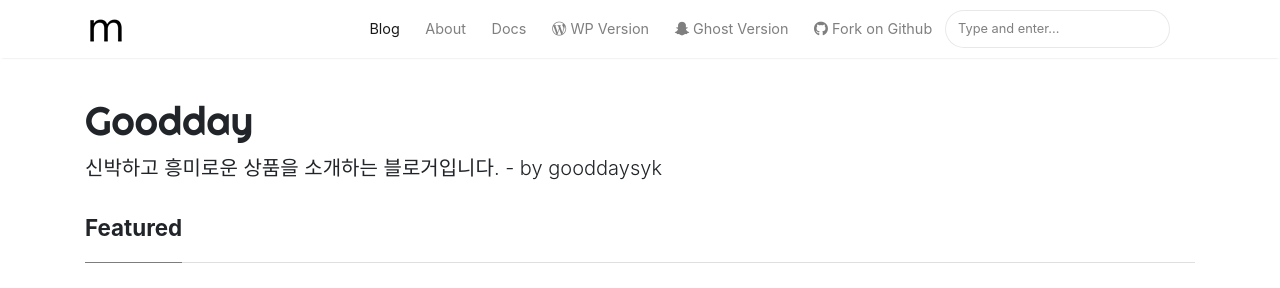
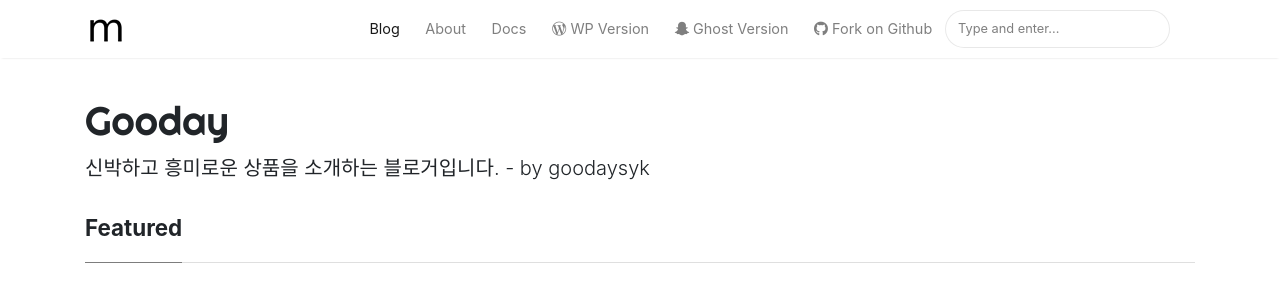
Before and after one commit to gooddaysyk/mygoods, a Jekyll site: the page built from index.html, in a window 1280 px wide and 900 px high. Shown: the top 288 px of the window. Built offline with Jekyll 4.4.1, drawn with Linux system fonts in a browser that asks for light colours; nearby versions of some CDN libraries; the list of posts is cut into pages by our own code; some of the changed text lies outside the part shown.

Commit message:
Update _config.yml

```diff
--- a/_config.yml
+++ b/_config.yml
@@ -1,7 +1,7 @@
 # Site
-name: "Goodday"
-title: "Something good things - by gooddaysyk"
-description: "신박하고 흥미로운 상품을 소개하는 블로거입니다. - by gooddaysyk"
+name: "Gooday"
+title: "Something good things - by goodaysyk"
+description: "신박하고 흥미로운 상품을 소개하는 블로거입니다. - by goodaysyk"
 logo: 'assets/images/logo.png'
 favicon: 'assets/images/logo.png'
 #baseurl: /mediumish-theme-jekyll
```
